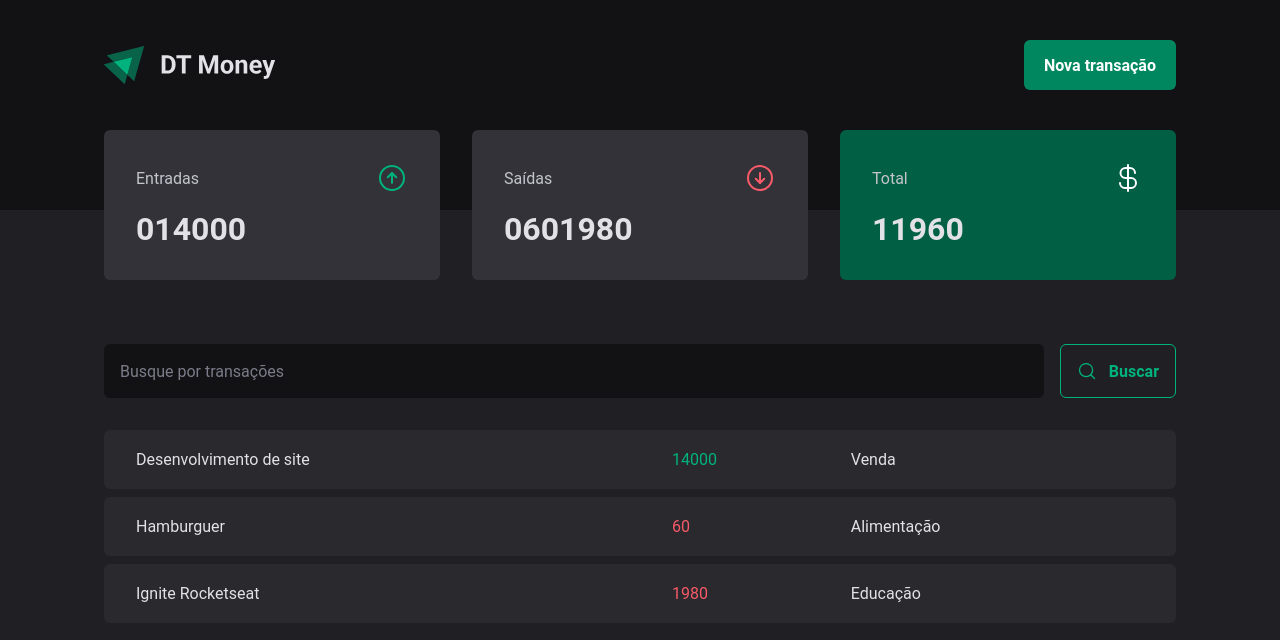
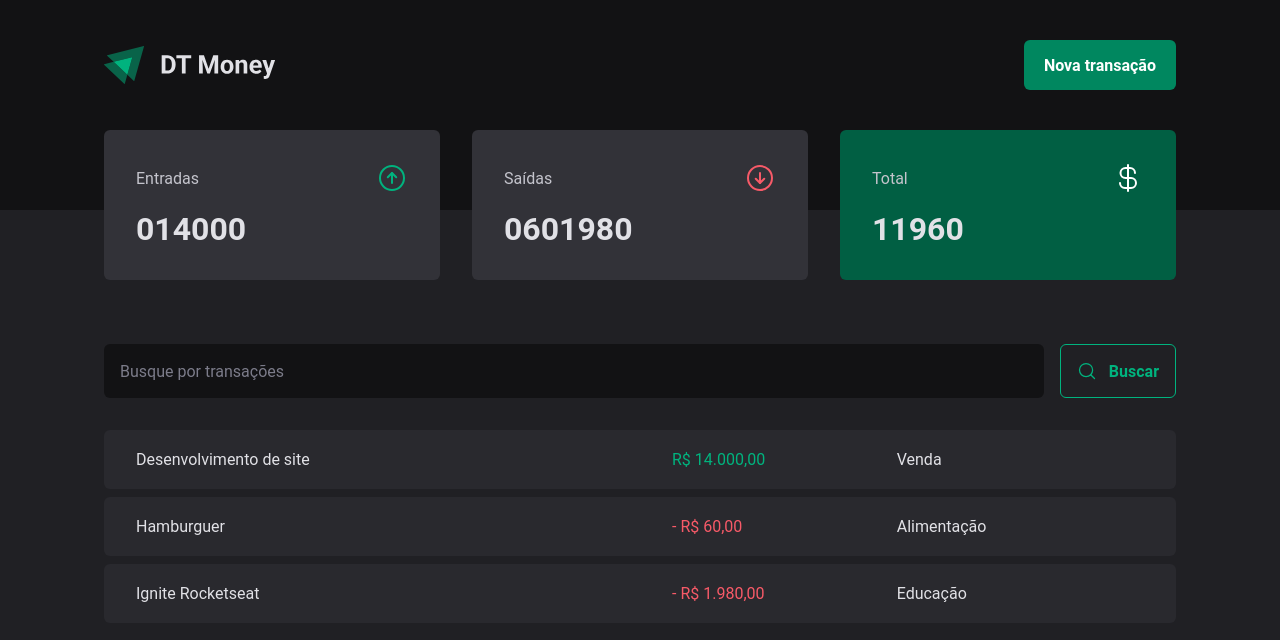
Before and after one commit to BrenoPorfirio/DT-Money, a React app: page / in a window 1280 px wide. Shown: the top 640 px of the page. Built offline with nearby package versions, Linux system fonts and the light colour scheme; data requests are answered from the project's data file; the HTML template or start-up script is replaced by a standard one.

Commit message:
format in price and and transaction type ( - )

```diff
--- a/src/pages/Transactions/index.tsx
+++ b/src/pages/Transactions/index.tsx
@@ -4,6 +4,7 @@ import { Sumarry } from "../../components/Sumarry";
 import { SearchForm } from "./components/SearchForm";
 import { PriceHighlight, TransactionsContainer, TransactionsTable } from "./styles";
 import { TransactionsContext } from "../../contexts/TransactionsContext";
+import { priceFormatter } from "../../utils/formatter";
 
 export function Transactions() {
     const { transactions } = useContext(TransactionsContext);
@@ -22,7 +23,8 @@ export function Transactions() {
                                     <td width="50%" >{transaction.description}</td>
                                     <td>
                                         <PriceHighlight variant={transaction.type}>
-                                            {transaction.price}
+                                            {transaction.type === 'outcome' && '- '}
+                                            {priceFormatter.format(transaction.price)}
                                         </PriceHighlight>
                                     </td>
                                     <td>{transaction.category}</td>
```
